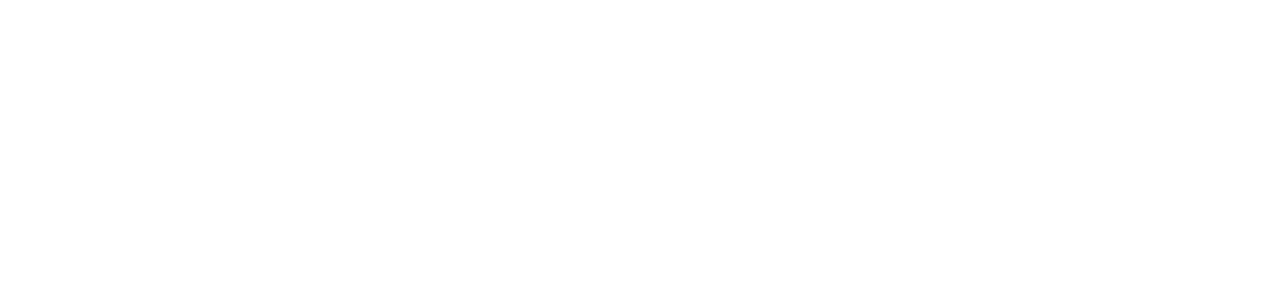
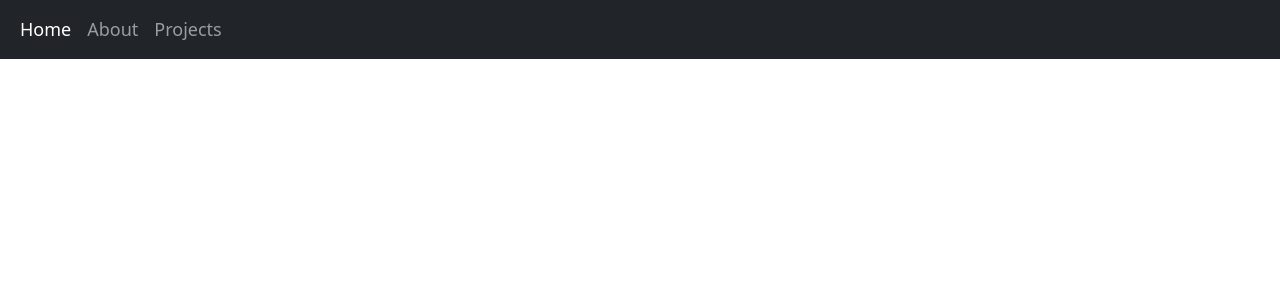
Before and after one commit to rob-villarre/portfolio-website, a React (Create React App) app in the folder portfolio-app/: page / in a window 1280 px wide. Shown: the top 300 px of the page. Built offline with nearby package versions, Linux system fonts and the light colour scheme.

Commit message:
added basic navbar

```diff
--- a/portfolio-app/src/App.css
+++ b/portfolio-app/src/App.css
@@ -2,37 +2,6 @@
   text-align: center;
 }
 
-.App-logo {
-  height: 40vmin;
-  pointer-events: none;
+.App-header {
+  font-size: calc(10px + 1vmin);
 }
-
-@media (prefers-reduced-motion: no-preference) {
-  .App-logo {
-    animation: App-logo-spin infinite 20s linear;
-  }
-}
-
-.App-header {
-  background-color: #282c34;
-  min-height: 100vh;
-  display: flex;
-  flex-direction: column;
-  align-items: center;
-  justify-content: center;
-  font-size: calc(10px + 2vmin);
-  color: white;
-}
-
-.App-link {
-  color: #61dafb;
-}
-
-@keyframes App-logo-spin {
-  from {
-    transform: rotate(0deg);
-  }
-  to {
-    transform: rotate(360deg);
-  }
-}
--- a/portfolio-app/src/App.tsx
+++ b/portfolio-app/src/App.tsx
@@ -1,12 +1,12 @@
 import React from 'react';
-import logo from './logo.svg';
-// import './App.css';
+import './App.css';
+import Navbar from './components/navbar'
 
 function App() {
   return (
-    <div className="App">
+    <div className="App d-flex flex-column min-vh-100">
       <header className="App-header">
-
+        <Navbar />
       </header>
       <body>
 
--- /dev/null
+++ b/portfolio-app/src/components/navbar.tsx
@@ -0,0 +1,30 @@
+import React from "react";
+
+class Navbar extends React.Component {
+  render() {
+    return (
+      <nav className="navbar navbar-expand-lg navbar-dark bg-dark">
+        <div className="container-fluid">
+          <button className="navbar-toggler" type="button" data-bs-toggle="collapse" data-bs-target="#navbar-items" aria-controls="navbar-items" aria-expanded="false" aria-label="Toggle navigation">
+            <span className="navbar-toggler-icon"></span>
+          </button>
+          <div className="collapse navbar-collapse" id="navbar-items">
+            <ul className="navbar-nav me-auto mb-2 mb-lg-0">
+              <li className="nav-item">
+                <a className="nav-link active" aria-current="page" href="#top">Home</a>
+              </li>
+              <li className="nav-item">
+                <a className="nav-link" href="#top">About</a>
+              </li>
+              <li className="nav-item">
+                <a className="nav-link" href="#top">Projects</a>
+              </li>
+            </ul>
+          </div>
+        </div>
+      </nav>
+    )
+  }
+}
+
+export default Navbar;
--- a/portfolio-app/src/index.tsx
+++ b/portfolio-app/src/index.tsx
@@ -4,6 +4,7 @@
 import App from './App';
 import reportWebVitals from './reportWebVitals';
 import 'bootstrap/dist/css/bootstrap.min.css';
+import 'bootstrap/dist/js/bootstrap'
 
 const root = ReactDOM.createRoot(
   document.getElementById('root') as HTMLElement
```
